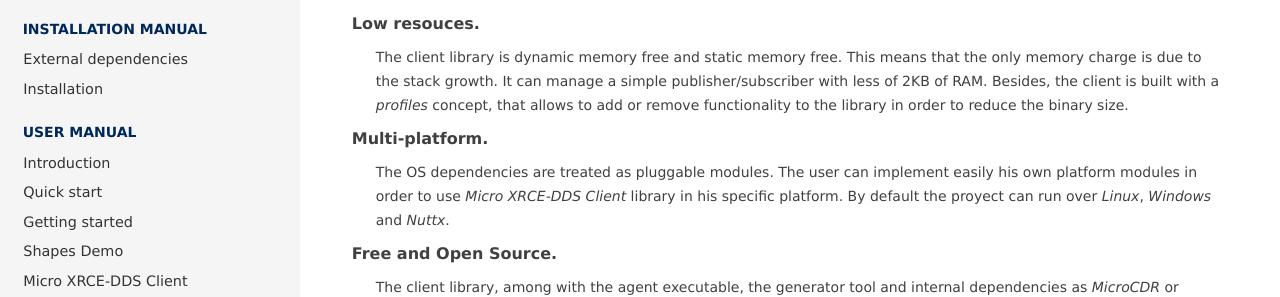
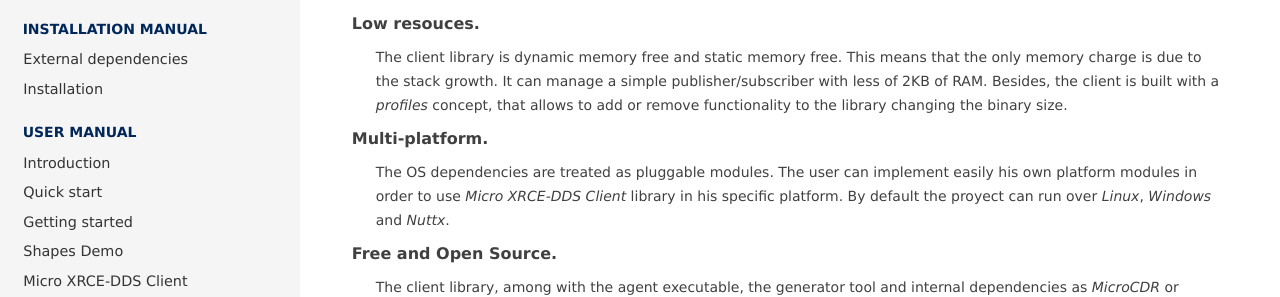
Before and after one commit to eProsima/Micro-XRCE-DDS-docs, a Sphinx documentation site: the page built from docs/index.rst, in a window 1280 px wide and 900 px high, scrolled down 673 px. Shown: the part 163-460 px from the top of the window. Built offline with Sphinx 7.4.7 and the Read the Docs theme 2.0.0, drawn with Linux system fonts in a browser that asks for light colours.

Commit message:
Update docs/index.rst
Co-Authored-By: lemunozm <lemunozm@gmail.com>

```diff
--- a/docs/index.rst
+++ b/docs/index.rst
@@ -26,7 +26,7 @@
     The client library is dynamic memory free and static memory free.
     This means that the only memory charge is due to the stack growth.
     It can manage a simple publisher/subscriber with less of 2KB of RAM.
-    Besides, the client is built with a *profiles* concept, that allows to add or remove functionality to the library in order to reduce the binary size.
+    Besides, the client is built with a *profiles* concept, that allows to add or remove functionality to the library changing the binary size.
 
 Multi-platform.
     The OS dependencies are treated as pluggable modules.
```
